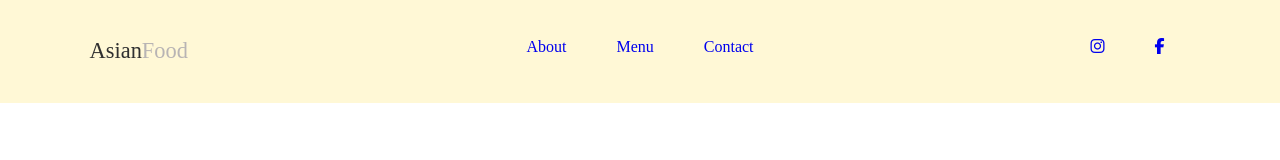
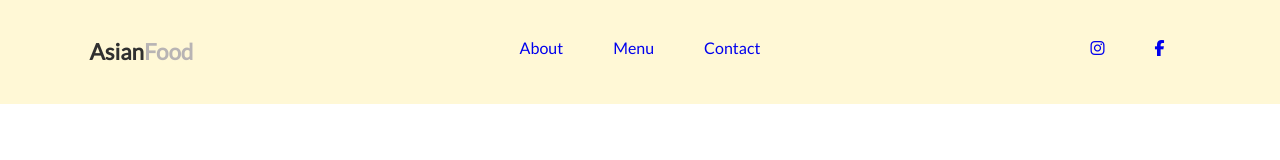
Before and after one commit to JakubWojtkowski/Restaurant-website, a React (Create React App) app: page / in a window 1280 px wide. Shown: the top 160 px of the page. Built offline with nearby package versions, Linux system fonts and the light colour scheme.

Commit message:
Import fonts.

```diff
--- a/public/index.html
+++ b/public/index.html
@@ -6,6 +6,11 @@
     <meta name="viewport" content="width=device-width, initial-scale=1.0">
     <title>Restaurant - website</title>
     <link rel="stylesheet" href="styles.css">
+    <link rel="preconnect" href="https://fonts.googleapis.com">
+    <link rel="preconnect" href="https://fonts.gstatic.com" crossorigin>
+    <link
+        href="https://fonts.googleapis.com/css2?family=Lato&family=Lobster&family=Merriweather&family=Montserrat:wght@400;900&family=Open+Sans:ital,wght@1,300&family=Sacramento&family=Ubuntu+Mono&family=Wix+Madefor+Display:wght@500;600&display=swap"
+        rel="stylesheet">
 </head>
 
 <body>
--- a/public/styles.css
+++ b/public/styles.css
@@ -3,14 +3,16 @@
   padding: 0;
   box-sizing: border-box;
   scroll-behavior: smooth;
+  font-family: "Lato", "Helvetica Neue", Helvetica, sans-serif;
 }
 
 a {
   text-decoration: none;
 }
 
-#navbar, #home {
-    background-color: #FFF8D6;
+#navbar,
+#home {
+  background-color: #fff8d6;
 }
 
 .container {
@@ -30,6 +32,7 @@
 .navbar-logo {
   font-size: 1.4rem;
   width: 100px;
+  font-weight: bold;
 }
 
 .navbar-logo-first {
@@ -41,7 +44,6 @@
 }
 
 .navbar-nav {
-
 }
 
 .navbar-nav ul {
@@ -51,7 +53,7 @@
   gap: 50px;
 }
 
-.navbar-nav ul li{
+.navbar-nav ul li {
 }
 
 .navbar-socials {
```
Lines whose indentation alone changed are shown as unchanged.
